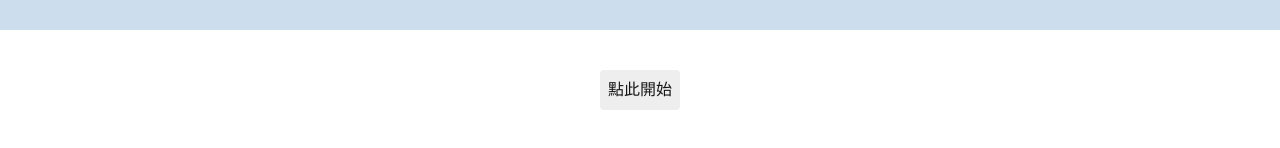
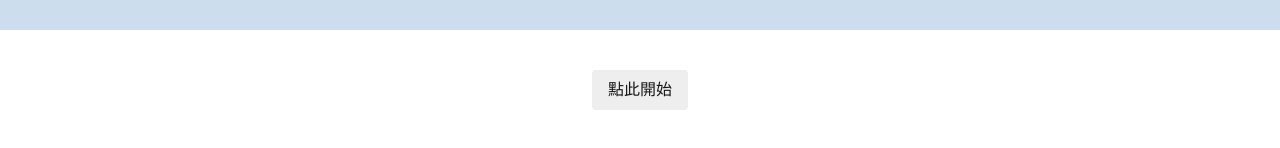
Before and after one commit to addfish904/accounting, a Next.js app: page / in a window 1280 px wide. Shown: the part 266-414 px from the top of the page. Built offline with nearby package versions, Linux system fonts and the light colour scheme.

Commit message:
fix: Unified button padding

```diff
--- a/app/page.tsx
+++ b/app/page.tsx
@@ -10,7 +10,7 @@ export default function HomePage() {
       <p className="bg-[#CCDDEE] py-20">歡迎光臨我的頁面</p>
       <button
         onClick={()=> router.push("/accounting")}
-        className="bg-[#EEEEEE] p-2 rounded mt-10 transition cursor-pointer hover:bg-[#223345] hover:text-white">點此開始
+        className="bg-[#EEEEEE] px-4 py-2 rounded mt-10 transition cursor-pointer hover:bg-[#223345] hover:text-white">點此開始
       </button>
     </div>
   );
```
